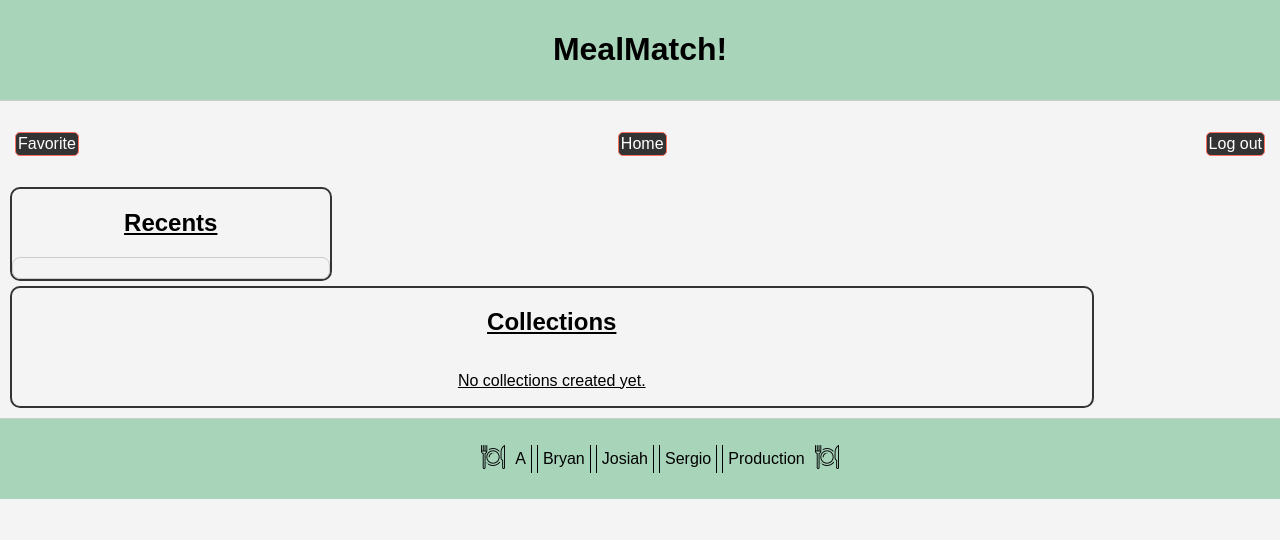
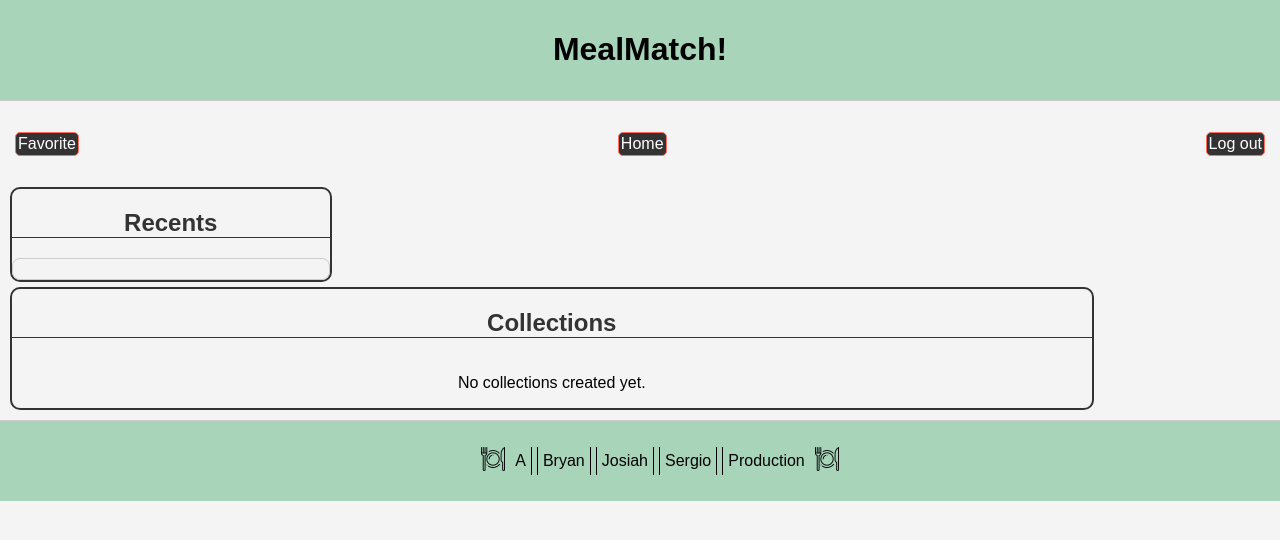
Before and after one commit to jocephuss/MealMatch, a React (Vite) app in the folder client/: page /favorite in a window 1280 px wide. Shown: the top 540 px of the page. Built offline with nearby package versions, Linux system fonts and the light colour scheme.

Commit message:
minor adjustment to CSS

```diff
--- a/client/src/index.css
+++ b/client/src/index.css
@@ -119,12 +119,17 @@ body::-webkit-scrollbar-thumb {
 }
 
 body::-webkit-scrollbar-track {
-  background: #333;
+  background: var(--primary-color);
 }
 
 #root {
   display: flex;
   flex-direction: column;
+}
+
+h2 {
+  border-bottom: 1px solid;
+  color: var(--text-color);
 }
 
 /* header/nav below */
@@ -249,7 +254,6 @@ button:hover {
   display: flex;
   flex-direction: column;
   text-align: center;
-  text-decoration: underline;
   width: 85%;
   height: 100%;
   margin: 5px;
@@ -333,7 +337,6 @@ input,
   display: flex;
   flex-direction: row;
   justify-content: center;
-  text-decoration: underline;
   width: 85%;
   height: 100%;
   margin: 5px;
@@ -345,7 +348,6 @@ input,
   display: flex;
   flex-direction: column;
   text-align: center;
-  text-decoration: underline;
   width: 25%;
   height: 100%;
   margin: 5px;
@@ -461,7 +463,7 @@ select {
 }
 
 .recent-recipes-container::-webkit-scrollbar-track {
-  background: #333;
+  background: var(--primary-color);
 }
 
 /* Footer */
```
